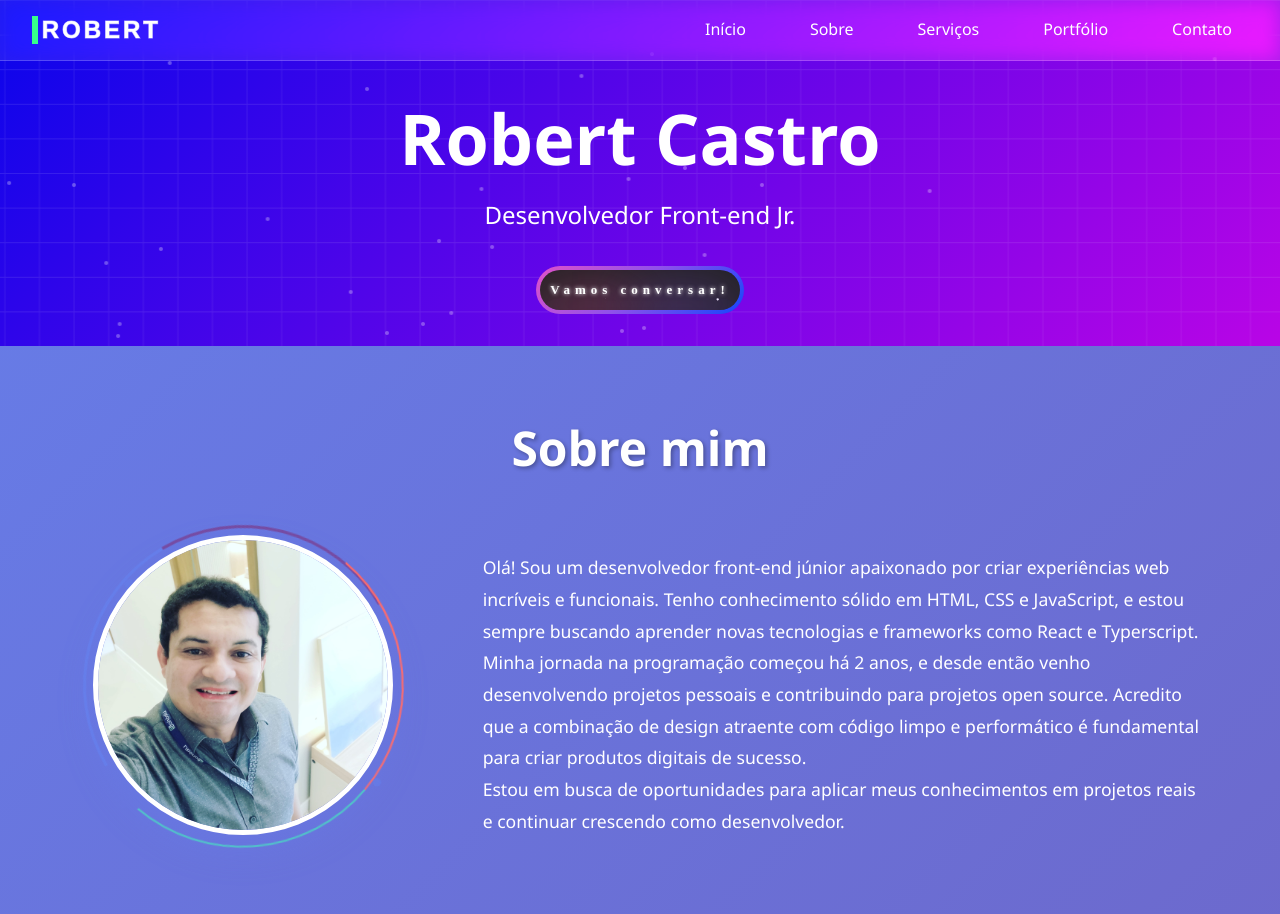
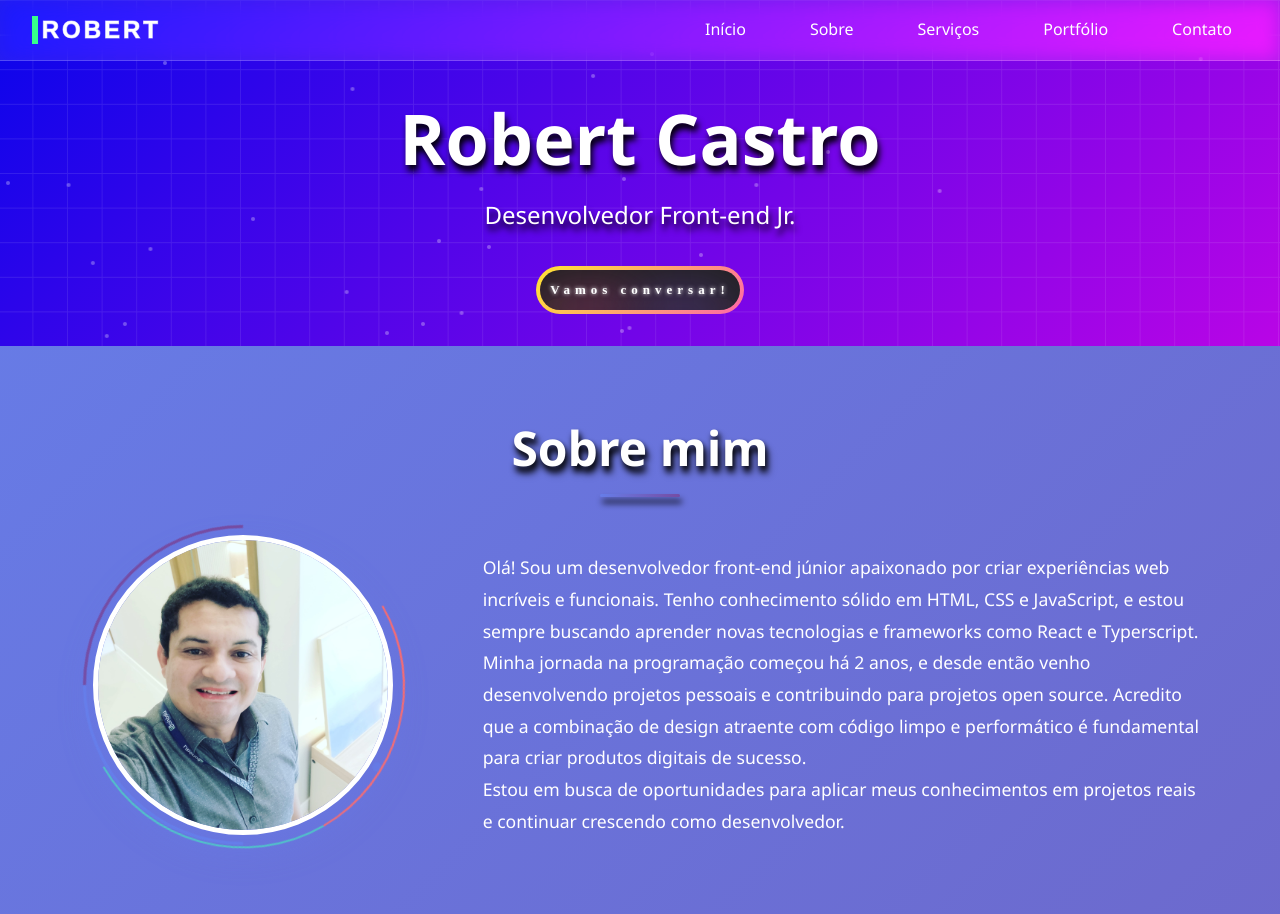
Before and after one commit to RobertCastro86/meu-portfolio-javascript, a plain HTML site: page index.html in a window 1280 px wide. Shown: the top 914 px of the page. Drawn offline with Linux system fonts and the light colour scheme.

Commit message:
add filter, scroll

```diff
--- /dev/null
+++ b/css/reset.css
@@ -0,0 +1,5 @@
+* {
+    margin: 0;
+    padding: 0;
+    box-sizing: border-box;
+}
--- a/css/style.css
+++ b/css/style.css
@@ -1,8 +1,4 @@
-* {
-    margin: 0;
-    padding: 0;
-    box-sizing: border-box;
-}
+@import url('./css/reset.css');
 
 html {
     overflow-x: hidden;
@@ -12,7 +8,7 @@ body {
     font-family: 'Segoe UI', Tahoma, Geneva, Verdana, sans-serif;
     line-height: 1.6;
     color: black;
-    overflow-x: hidden;
+    overflow-y: scroll;
     width: 100%;
     height: 100%;
     background: linear-gradient(135deg, #667eea 0%, #764ba2 100%);
@@ -61,6 +57,7 @@ header::before {
     margin-bottom: 0.1rem;
     opacity: 0;
     animation: fadeInUp 1s ease forwards;
+    filter: drop-shadow(2px 6px 3px black);
     color: white; /* H1 em branco */
 }
 
@@ -69,6 +66,7 @@ header::before {
     margin-bottom: 2rem;
     opacity: 0;
     animation: fadeInUp 1s ease 0.3s forwards;
+    filter: drop-shadow(2px 6px 3px black);
 }
 
 @keyframes fadeInUp {
@@ -103,6 +101,7 @@ section.visible {
     color: white; /* Títulos de seção em branco */
     margin-bottom: 3rem;
     text-shadow: 2px 2px 4px rgba(0, 0, 0, 0.3);
+    filter: drop-shadow(2px 6px 3px black);
 }
 
 .section-title::after {
@@ -411,6 +410,7 @@ section.visible {
 .project-title {
     font-size: 1.5rem;
     margin-bottom: 1rem;
+    filter: drop-shadow(2px 6px 3px black);
     color: white; /* Títulos dos projetos em branco */
     font-weight: 600;
 }
--- a/index.html
+++ b/index.html
@@ -11,6 +11,7 @@
     <title>Robert Castro - Desenvolvedor Front-end Jr</title>
     <link rel="stylesheet" href="./css/style.css">
     <link rel="stylesheet" href="./css/menu.css">
+    <link rel="stylesheet" href="./css/reset.css">
     <link rel="shortcut icon" href="./img/favicon.ico" type="image/x-icon">
 </head>
 <body>
```
Also changed, not shown: js/script.js (+4 -4 lines). Lines whose indentation alone changed are shown as unchanged.
